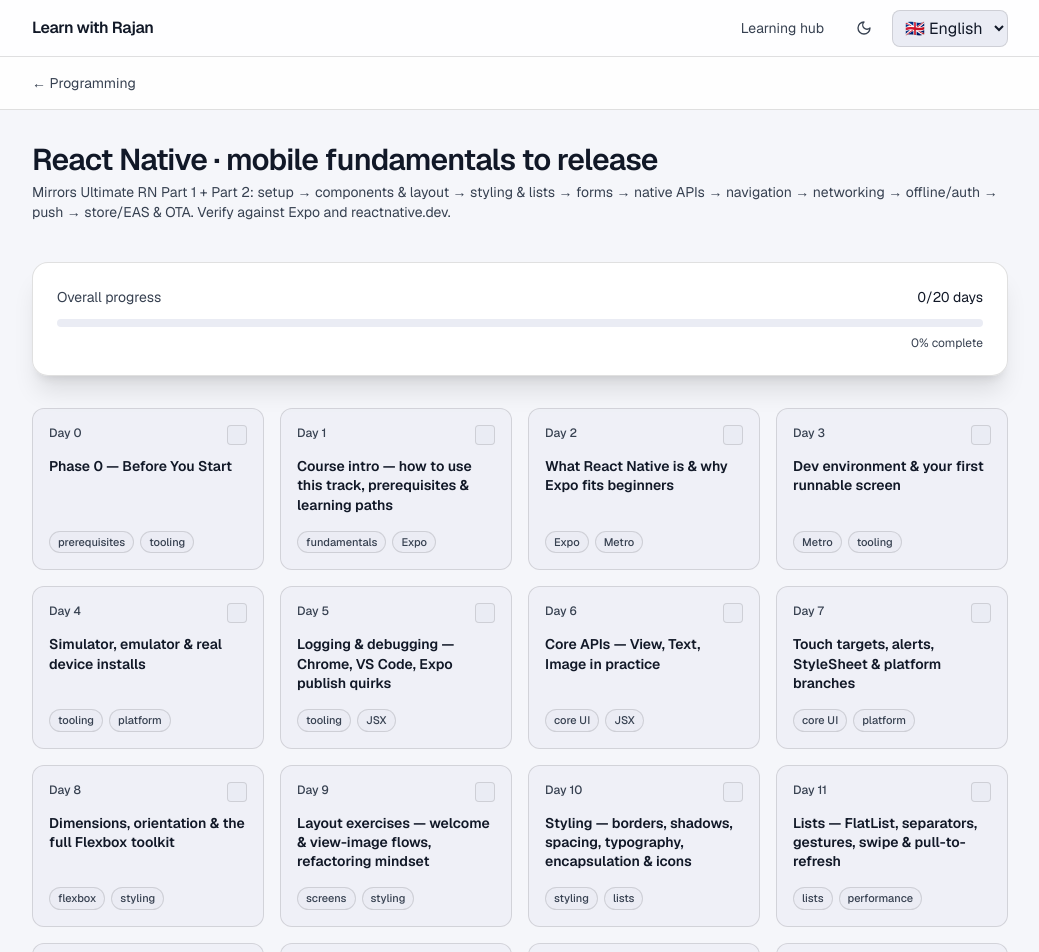
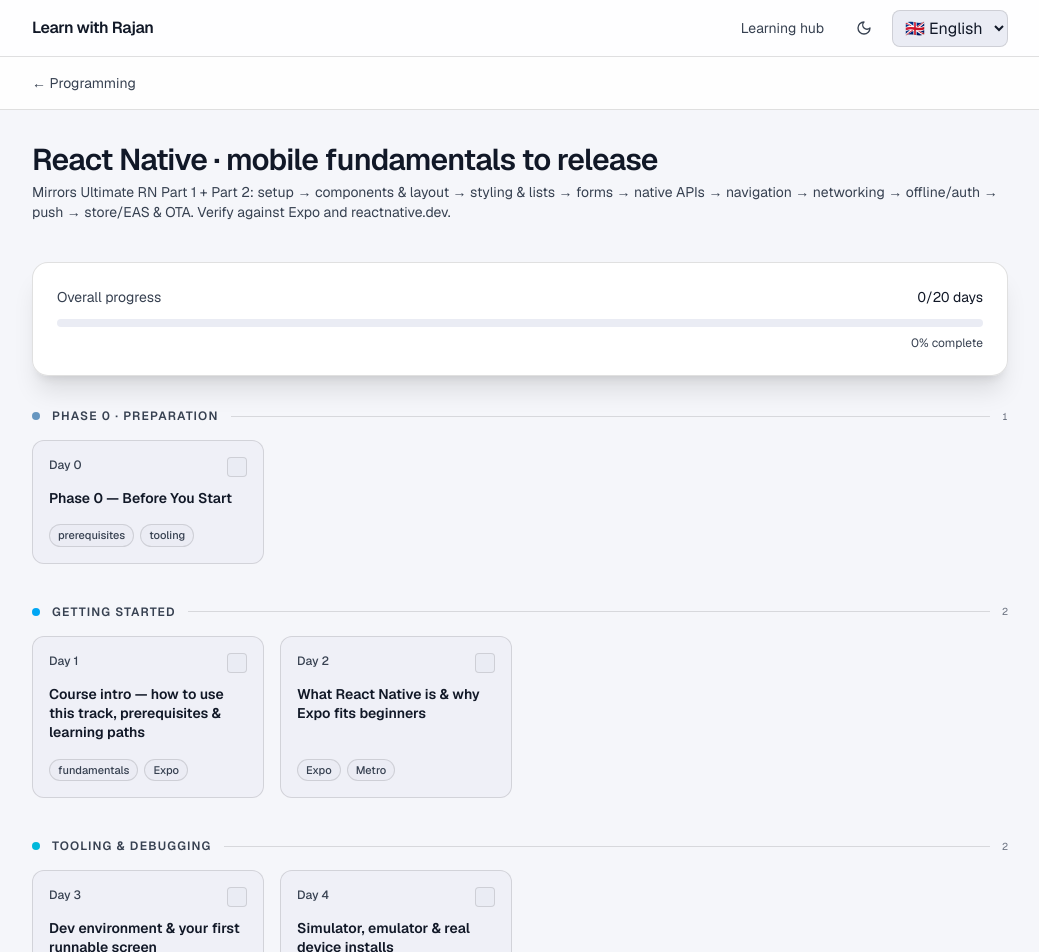
Before and after one commit to rznmgr630/learnwithrajan, a Next.js app: page /learn/react-native in a window 1280 px wide. Shown: the top 952 px of the page, without its empty margins (120-1159 px from the left). Built offline with nearby package versions, Linux system fonts and the light colour scheme.

Commit message:
Group React Native roadmap by phase

```diff
--- a/components/learn/ReactNativeRoadmap.tsx
+++ b/components/learn/ReactNativeRoadmap.tsx
@@ -10,8 +10,8 @@ import { LessonDayDetail } from "@/components/learn/LessonDayDetail";
 import type { LessonDay } from "@/lib/learn/lesson-types";
 import { REACT_NATIVE_PHASE_0_LESSONS } from "@/lib/react-native-learning/react-native-phase-0-lessons";
 import {
-  getAllReactNativeRoadmapDays,
   REACT_NATIVE_TOTAL_DAYS,
+  REACT_NATIVE_ROADMAP_WEEKS,
 } from "@/lib/react-native-learning/react-native-challenge-data";
 import { useReactNativeProgress } from "@/hooks/use-react-native-progress";
 
@@ -37,8 +37,6 @@ export function ReactNativeRoadmap() {
     () => `${Math.min(100, Math.round((completedCount / REACT_NATIVE_TOTAL_DAYS) * 100))}%`,
     [completedCount],
   );
-
-  const allDays = useMemo(() => getAllReactNativeRoadmapDays(), []);
 
   return (
     <div className="mx-auto max-w-5xl px-4 pb-24 pt-8 sm:px-6">
@@ -75,8 +73,19 @@ export function ReactNativeRoadmap() {
         </p>
       </div>
 
-      <ul className={`mt-8 ${dayGridClass}`} id="react-native-roadmap-days" aria-label={t("reactNativeRoadmap.daysListAria")}>
-        {allDays.map((d) => {
+      <div className="mt-8 flex flex-col gap-10" id="react-native-roadmap-days" aria-label={t("reactNativeRoadmap.daysListAria")}>
+        {REACT_NATIVE_ROADMAP_WEEKS.map((week) => (
+          <section key={week.id}>
+            <div className="mb-4 flex items-center gap-3">
+              <span className={`h-2 w-2 shrink-0 rounded-full ${week.dotClass}`} aria-hidden />
+              <h2 className="text-xs font-semibold uppercase tracking-widest text-[var(--muted)]">
+                {pickLocalized(week.title, locale)}
+              </h2>
+              <div className="flex-1 border-t border-[var(--border)]" />
+              <span className="text-[10px] tabular-nums text-[var(--faint)]">{week.days.length}</span>
+            </div>
+            <ul className={dayGridClass}>
+              {week.days.map((d) => {
           const checked = isDone(d.day);
           return (
             <li
@@ -131,8 +140,11 @@ export function ReactNativeRoadmap() {
               </button>
             </li>
           );
-        })}
-      </ul>
+              })}
+            </ul>
+          </section>
+        ))}
+      </div>
 
       {lessonDay !== null && (
         <LessonDayDetail
```
